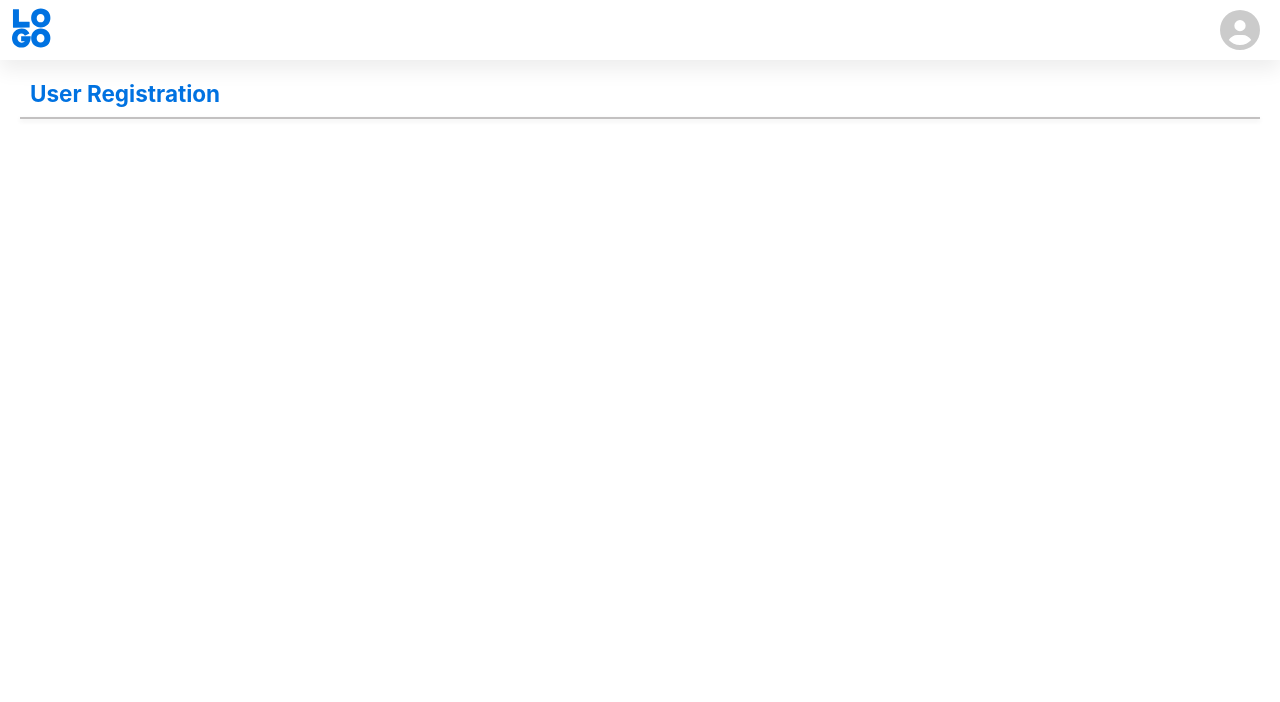
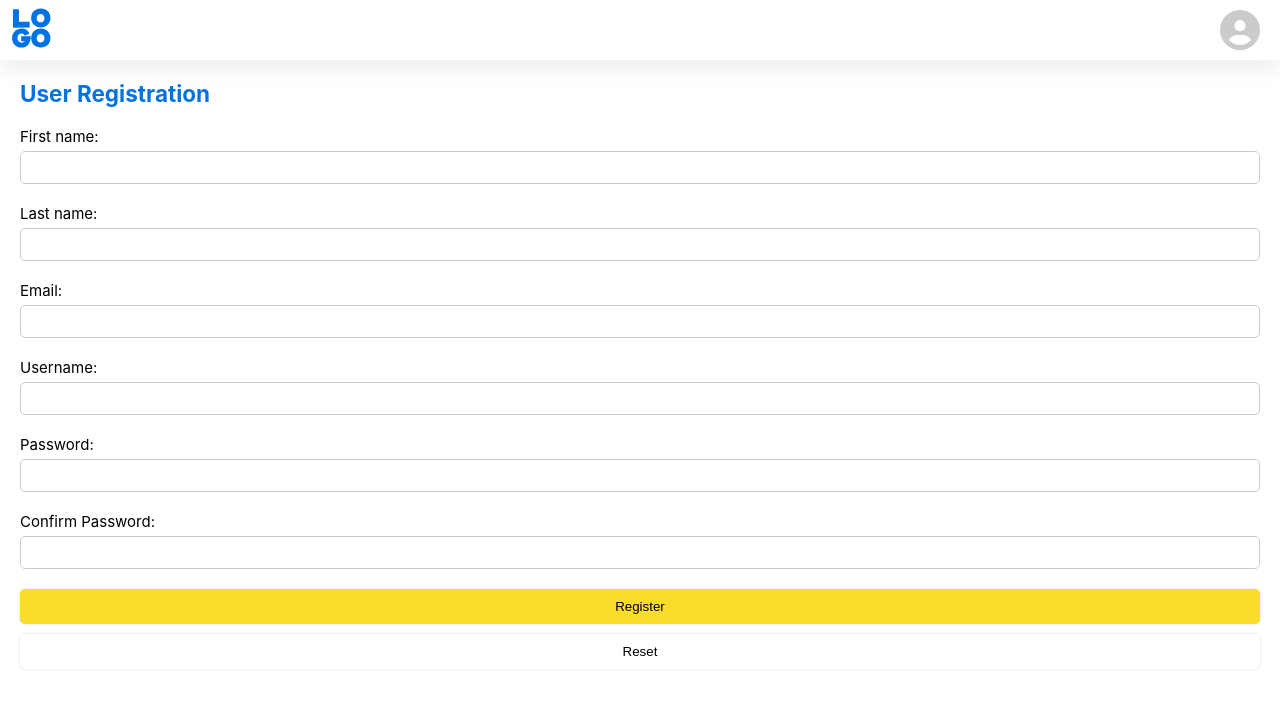
Before and after one commit to ankurnecessary/food-time-table, a React (Create React App) app: page /user-registration in a window 1280 px wide. Shown: the top 702 px of the page. Built offline with nearby package versions, Linux system fonts and the light colour scheme.

Commit message:
Added user registration <form> HTML

```diff
--- a/src/index.css
+++ b/src/index.css
@@ -33,13 +33,45 @@ h1 {
 
 h2 {
   color: #0072e1;
-  padding-left: 1rem;
+  padding-bottom: 2rem;
 }
 
-hr {
-  margin-top: 1rem;
-  border: 1px solid #c3c1c1;
-  box-shadow: 0 .2rem .5rem rgba(0, 0, 0, .1);
+.form-group {
+  margin-bottom: 2rem;
+}
+
+label {
+  display: inline-block;
+  padding-bottom: .5rem;
+}
+
+input {
+  width: 100%;
+  padding: .8rem;
+  border: 1px solid #cbcbcb;
+  border-radius: .5rem;
+}
+
+input:focus {
+  border: 1px solid #0072e1;
+  box-shadow: 0 0 0 0.25rem rgba(13, 110, 253, .25);
+  outline: none;
+}
+
+.btn {
+  padding: 1rem 2rem;
+  border: none;
+  border-radius: .5rem;
+  background-color: transparent;
+  box-shadow: 0 0 .3rem rgba(0, 0, 0, .15);
+}
+
+.form-btn {
+  width: 100%;
+}
+
+button[type=submit] {
+  background-color: #fbdc2b;
 }
 
 /* Utilities */
@@ -51,3 +83,7 @@ hr {
   border: 0;
   background: none;
 }
+
+.mb-small {
+  margin-bottom: 1rem;
+}
--- a/src/pages/UserRegistration.js
+++ b/src/pages/UserRegistration.js
@@ -1,7 +1,34 @@
 const UserRegistration = () => {
     return (<div className="page">
         <h2>User Registration</h2>
-        <hr />
+        <form action="" method="post">
+            <div className="form-group">
+                <label htmlFor="first-name">First name:</label>
+                <input type="text" id="first-name" name="first-name" autoComplete="true" required />
+            </div>
+            <div className="form-group">
+                <label htmlFor="last-name">Last name:</label>
+                <input type="text" id="last-name" name="last-name" autoComplete="true" required />
+            </div>
+            <div className="form-group">
+                <label htmlFor="email">Email:</label>
+                <input type="email" id="email" name="email" autoComplete="true" required />
+            </div>
+            <div className="form-group">
+                <label htmlFor="username">Username:</label>
+                <input type="text" id="username" name="username" autoComplete="true" required />
+            </div>
+            <div className="form-group">
+                <label htmlFor="password">Password:</label>
+                <input type="password" id="password" name="password" required />
+            </div>
+            <div className="form-group">
+                <label htmlFor="confirm_password">Confirm Password:</label>
+                <input type="password" id="confirm_password" name="confirm_password" required />
+            </div>
+            <button className="btn form-btn mb-small" type="submit">Register</button>
+            <button className="btn form-btn" type="reset">Reset</button>
+        </form>
     </div>);
 }
 
```
